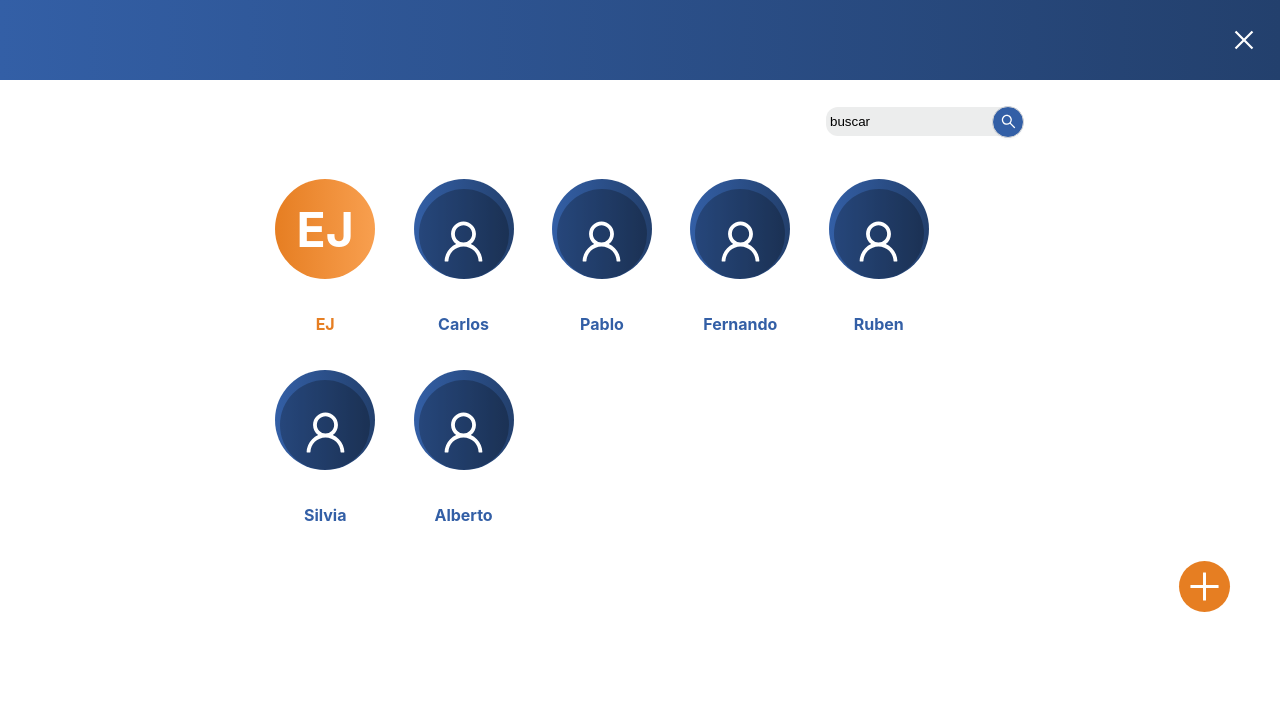
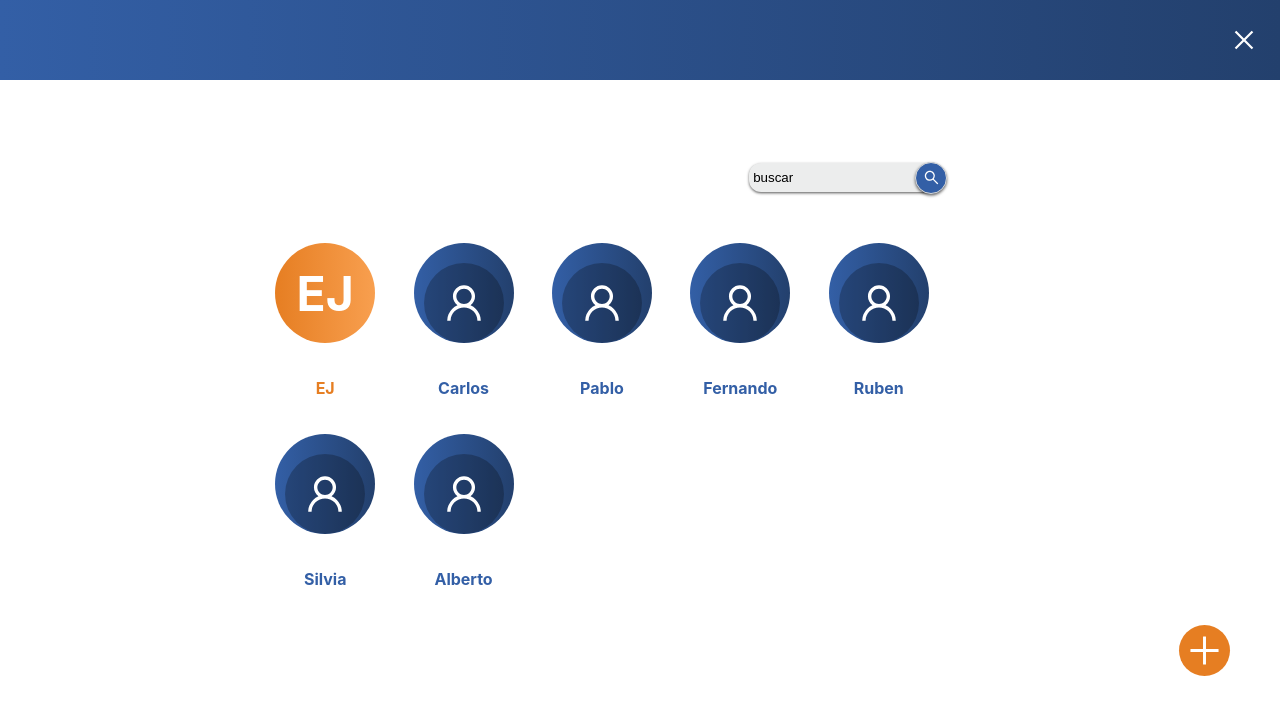
Before and after one commit to CarToFix/CarToFixV2_Frontend, a React (Create React App) app: page / in a window 1280 px wide. Shown: the top 714 px of the page. Built offline with nearby package versions, Linux system fonts and the light colour scheme.

Commit message:
adding somm shadows to design on menu usuarios

```diff
--- a/src/components/menu_usuarios/profile_icon.jsx
+++ b/src/components/menu_usuarios/profile_icon.jsx
@@ -7,7 +7,7 @@ export default function ProfileIcon({ name }) {
     return (
         <Container>
             <UserPrifileIcon>
-                <Avatar size={90} icon={<UserOutlined style={{marginTop: '15px'}}/>} />
+                <Avatar size={80} icon={<UserOutlined />} />
             </UserPrifileIcon>
             <p>
                 {name.split(' ')[0]}
--- a/src/views/menu_usuarios.jsx
+++ b/src/views/menu_usuarios.jsx
@@ -5,7 +5,7 @@ import { CloseOutlined, SearchOutlined, PlusOutlined } from '@ant-design/icons';
 import { Button } from "antd";
 import ProfileIcon from '../components/menu_usuarios/profile_icon';
 import UserProfileIcon from '../components/menu_usuarios/user_profile_icon';
-import userInfo from './usuario_andEmployers_names.json';
+import userInfo from './user_and_employees.json';
 
 
 
@@ -20,7 +20,7 @@ export default function MenuUsuarios() {
     }
   }, [])
 
-  console.log('user info: ', fetchedData);
+  console.log('Employees info: ', fetchedData);
 
   return (
     <>
@@ -28,15 +28,16 @@ export default function MenuUsuarios() {
         <CloseOutlined style={{ margin: '1em' }} />
       </Header>
       <main>
-        <section style={{ display: 'flex', justifyContent: 'end', margin: '3vh 20vw' }}>
+        <section style={{ display: 'flex', justifyContent: 'end', width: '74vw', margin: '5em 0 2em 0' }}>
           <form>
             <label htmlFor="searchUser"></label>
-            <input type='text' value={'buscar'} name='searchUser' style={{ backgroundColor: '#ECEDED', border: 'none', borderRadius: '12px', padding: '7px 5px 7px 4px' }}></input>
-            <Button shape="circle" icon={<SearchOutlined />} style={{ backgroundColor: '#335FA6', color: 'white', marginLeft: '-20px', fontSize: '15px', top: '2px' }} />
+            <input type='text' value={'buscar'} name='searchUser' style={{ backgroundColor: '#ECEDED', border: 'none', borderRadius: '12px', padding: '7px 5px 7px 4px', boxShadow: '0 0.1em 0.2em rgb(0 0 0 / 60%)' }}></input>
+            <Button shape="circle" icon={<SearchOutlined />} style={{ backgroundColor: '#335FA6', color: 'white', marginLeft: '-20px', fontSize: '15px', top: '2px',  boxShadow: '0 0.1em 0.2em rgb(0 0 0 / 60%)'
+
+             }} />
           </form>
         </section>
         <Board>
-
           {fetchedData.user && <UserProfileIcon user={fetchedData.user.name} />}
           {fetchedData.empployees && fetchedData.empployees.map((e) => (
             <ProfileIcon key={e.id} name={e.name} />
```
Also changed, not shown: src/views/crear_modificar_empleado.jsx (+20 -4 lines), src/views/particular_employee.json (renamed from src/views/info.json), src/views/user_and_employees.json (renamed from src/views/usuario_andEmployers_names.json).
